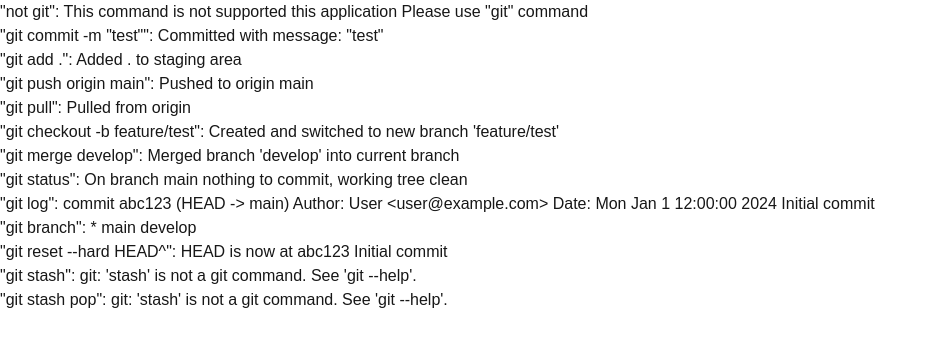
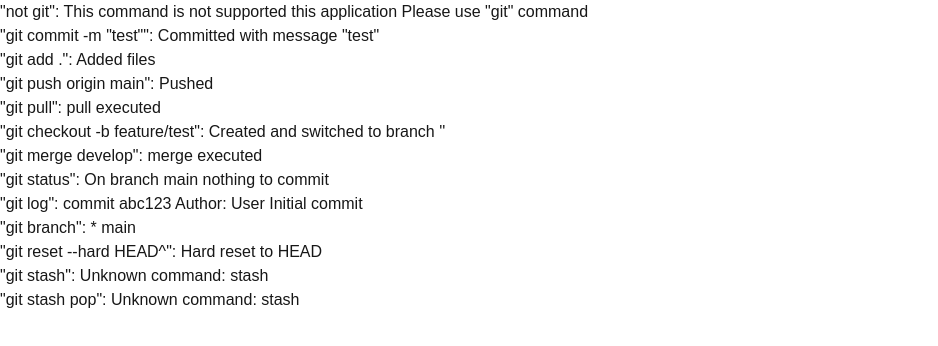
Before and after one commit to KinuGra/tosho-2509-front, a Next.js app: page /test/terminalcommand in a window 1280 px wide. Shown: the top 346 px of the page, without its empty margins (0-938 px from the left). Built offline with nearby package versions, Linux system fonts and the light colour scheme.

Commit message:
fix: 正規表現を使ったコマンド制御実装

```diff
--- a/src/app/components/simulation/terminlacommand/supported-commands.md
+++ b/src/app/components/simulation/terminlacommand/supported-commands.md
@@ -3,81 +3,62 @@
 ## 基本コマンド
 
 ### git add
-- `git add` - 全ファイルをステージングエリアに追加
-- `git add <file>` - 指定ファイルをステージングエリアに追加
-- `git add -A` - 未追跡ファイルを含む全ファイルを追加
+- `git add` → "Added files"
+- `git add -A` → "Added all files including untracked"
 
 ### git commit
-- `git commit` - メッセージなしでコミット
-- `git commit -m "message"` - メッセージ付きでコミット
-- `git commit -a` - 全変更をコミット
-- `git commit -am "message"` - 全変更をメッセージ付きでコミット
+- `git commit` → "Committed without message"
+- `git commit -m "message"` → "Committed with message \"message\""
+- `git commit -a` → "Committed all changes without message"
+- `git commit -am "message"` → "Committed all changes with message \"message\""
 
 ### git push
-- `git push` - originにプッシュ
-- `git push <remote>` - 指定リモートにプッシュ
-- `git push -f` - 強制プッシュ
-- `git push -u` - アップストリーム設定してプッシュ
-
-### git pull
-- `git pull` - originからプル
-- `git pull <remote>` - 指定リモートからプル
-- `git pull -r` - リベースでプル
+- `git push` → "Pushed"
+- `git push -f` → "Force pushed"
+- `git push -u` → "Pushed and set upstream"
+- `git push -f -u` → "Force pushed and set upstream"
 
 ## 情報表示コマンド
 
 ### git log
-- `git log` - 詳細なコミット履歴表示
-- `git log --oneline` - 1行形式でコミット履歴表示
-- `git log --graph` - グラフ形式でコミット履歴表示
+- `git log` → 詳細なコミット情報
+- `git log --oneline` → "abc123 Initial commit"
+- `git log --graph` → "* abc123 (HEAD -> main) Initial commit"
+- `git log --oneline --graph` → "* abc123 Initial commit"
 
 ### git status
-- `git status` - 詳細なステータス表示
-- `git status -s` - 短縮形式でステータス表示
+- `git status` → "On branch main\nnothing to commit"
+- `git status -s` → "M  file.txt"
 
 ### git diff
-- `git diff` - 作業ディレクトリの変更を表示
-- `git diff --cached` - ステージングエリアの変更を表示
+- `git diff` → "diff output"
+- `git diff --cached` → "diff --cached output"
 
 ## ブランチ操作
 
 ### git branch
-- `git branch` - ローカルブランチ一覧表示
-- `git branch <name>` - 新しいブランチ作成
-- `git branch -d <name>` - ブランチ削除
-- `git branch -r` - リモートブランチ一覧表示
+- `git branch` → "* main"
+- `git branch <name>` → "Created branch '<name>'"
+- `git branch -d <name>` → "Deleted branch '<name>'"
+- `git branch -r` → "origin/main"
 
 ### git checkout
-- `git checkout <branch>` - ブランチ切り替え
-- `git checkout -b <name>` - ブランチ作成と切り替え
+- `git checkout <branch>` → "Switched to branch '<branch>'"
+- `git checkout -b <name>` → "Created and switched to branch '<name>'"
 
-### git merge
-- `git merge <branch>` - ブランチをマージ
-- `git merge --no-ff <branch>` - no-fast-forwardでマージ
-
-## リセット・履歴操作
+## リセット操作
 
 ### git reset
-- `git reset` - HEADにリセット
-- `git reset <commit>` - 指定コミットにリセット
-- `git reset --hard` - ハードリセット
-- `git reset --soft` - ソフトリセット
+- `git reset` → "Reset to HEAD"
+- `git reset --hard` → "Hard reset to HEAD"
+- `git reset --soft` → "Soft reset to HEAD"
 
-### git rebase
-- `git rebase` - 現在のブランチは最新
-- `git rebase <branch>` - 指定ブランチにリベース
-- `git rebase -i` - インタラクティブリベース
+## その他のコマンド
 
-## リモート操作
-
-### git clone
-- `git clone <url>` - リポジトリをクローン
-- `git clone -b <branch> <url>` - 特定ブランチをクローン
-
-### git remote
-- `git remote` - リモート名一覧表示
-- `git remote -v` - リモートURL詳細表示
-
-### git fetch
-- `git fetch` - originから取得
-- `git fetch --all` - 全リモートから取得
+### 実装済み（簡易応答）
+- `git pull` → "pull executed"
+- `git clone` → "clone executed"
+- `git merge` → "merge executed"
+- `git remote` → "remote executed"
+- `git fetch` → "fetch executed"
+- `git rebase` → "rebase executed"
--- a/src/app/components/simulation/terminlacommand/terminalcommand.ts
+++ b/src/app/components/simulation/terminlacommand/terminalcommand.ts
@@ -1,84 +1,43 @@
 export function terminalcommand(command: string, topicNumber: number, stepNumber: Number): string {
-  const gitCommandRegex = /^git\s+(\w+)(?:\s+(.*))?$/;
-  const optionRegex = /-([a-zA-Z]+)/g;
+  const gitMatch = command.match(/^git\s+(\w+)(.*)$/);
+  if (!gitMatch) return "This command is not supported this application\nPlease use \"git\" command";
 
-  const match = command.match(gitCommandRegex);
+  const [, cmd, rest] = gitMatch;
+  const opts = new Set((rest.match(/-+([a-zA-Z][a-zA-Z0-9-]*)/g) || []).map(o => o.replace(/^-+/, '')));
+  const msgMatch = rest.match(/-m\s+["']?([^"'\n]+)["']?/);
+  const args = rest.replace(/-[a-zA-Z0-9-]*(?:\s+["']?[^"'\n]*["']?)?/g, '').trim();
 
-  if (!match) {
-    return "This command is not supported this application\nPlease use \"git\" command";
-  }
-
-  const [, subCommand, args = ""] = match;
-  const options = [...args.matchAll(optionRegex)].map(m => m[1]);
-  const hasOption = (opt: string) => options.some(o => o.includes(opt));
-
-  switch (subCommand) {
+  switch (cmd) {
     case "add":
-      if (hasOption("A")) return "Added all files including untracked to staging area";
-      return args ? `Added ${args} to staging area` : "Added all files to staging area";
-
+      return opts.has('A') ? "Added all files including untracked" : "Added files";
     case "commit":
-      const messageMatch = command.match(/-m\s+["']?([^"']+)["']?/);
-      if (hasOption("a")) return messageMatch ? `Committed all changes with message: "${messageMatch[1]}"` : "Committed all changes without message";
-      return messageMatch ? `Committed with message: "${messageMatch[1]}"` : "Committed without message";
-
+      let result = opts.has('a') ? "Committed all changes" : "Committed";
+      return msgMatch ? `${result} with message "${msgMatch[1]}"` : `${result} without message`;
     case "push":
-      if (hasOption("f")) return "Force pushed to origin";
-      if (hasOption("u")) return "Pushed and set upstream to origin";
-      return args ? `Pushed to ${args}` : "Pushed to origin";
-
-    case "pull":
-      if (hasOption("r")) return "Pulled with rebase from origin";
-      return args ? `Pulled from ${args}` : "Pulled from origin";
-
+      if (opts.has('f') && opts.has('u')) return "Force pushed and set upstream";
+      if (opts.has('f')) return "Force pushed";
+      if (opts.has('u')) return "Pushed and set upstream";
+      return "Pushed";
     case "log":
-      if (hasOption("oneline")) return "abc123 Initial commit";
-      if (hasOption("graph")) return "* abc123 (HEAD -> main) Initial commit";
-      return "commit abc123 (HEAD -> main)\nAuthor: User <user@example.com>\nDate: Mon Jan 1 12:00:00 2024\n\n    Initial commit";
-
+      if (opts.has('oneline') && opts.has('graph')) return "* abc123 Initial commit";
+      if (opts.has('oneline')) return "abc123 Initial commit";
+      if (opts.has('graph')) return "* abc123 (HEAD -> main) Initial commit";
+      return "commit abc123\nAuthor: User\nInitial commit";
     case "status":
-      if (hasOption("s")) return "M  file.txt";
-      return "On branch main\nnothing to commit, working tree clean";
-
+      return opts.has('s') ? "M  file.txt" : "On branch main\nnothing to commit";
     case "checkout":
-      if (hasOption("b")) return args ? `Created and switched to new branch '${args.replace(/-b\s+/, '')}'` : "Please specify branch name";
-      return args ? `Switched to branch '${args}'` : "Please specify branch name";
-
+      return opts.has('b') ? `Created and switched to branch '${args}'` : `Switched to branch '${args}'`;
     case "diff":
-      if (hasOption("cached")) return "diff --git a/staged.txt b/staged.txt\n+staged changes";
-      return "diff --git a/file.txt b/file.txt\nindex 1234567..abcdefg 100644\n--- a/file.txt\n+++ b/file.txt\n@@ -1,3 +1,3 @@\n-old line\n+new line";
-
+      return opts.has('cached') ? "diff --cached output" : "diff output";
     case "reset":
-      if (hasOption("hard")) return "HEAD is now at abc123 Initial commit";
-      if (hasOption("soft")) return "Reset to HEAD (soft)";
-      return args ? `Reset to ${args}` : "Reset to HEAD";
-
+      if (opts.has('hard')) return "Hard reset to HEAD";
+      if (opts.has('soft')) return "Soft reset to HEAD";
+      return "Reset to HEAD";
     case "branch":
-      if (hasOption("d")) return args ? `Deleted branch '${args.replace(/-d\s+/, '')}'` : "Please specify branch to delete";
-      if (hasOption("r")) return "origin/main\norigin/develop";
-      return args ? `Created branch '${args}'` : "* main\n  develop";
-
-    case "clone":
-      if (hasOption("b")) return args ? `Cloning into specific branch...\ndone.` : "Please specify repository URL";
-      return args ? `Cloning into '${args.split('/').pop()?.replace('.git', '')}'...\ndone.` : "Please specify repository URL";
-
-    case "merge":
-      if (hasOption("no-ff")) return args ? `Merged branch '${args}' with no-fast-forward` : "Please specify branch to merge";
-      return args ? `Merged branch '${args}' into current branch` : "Please specify branch to merge";
-
-    case "remote":
-      if (hasOption("v")) return "origin\tgit@github.com:user/repo.git (fetch)\norigin\tgit@github.com:user/repo.git (push)";
-      return "origin";
-
-    case "fetch":
-      if (hasOption("all")) return "Fetching all remotes\nremote: Total 10 (delta 0)";
-      return "Fetching origin\nremote: Counting objects: 10, done.\nremote: Total 10 (delta 0), reused 0 (delta 0)";
-
-    case "rebase":
-      if (hasOption("i")) return "Interactive rebase started";
-      return args ? `Rebasing onto ${args}` : "Current branch is up to date";
-
+      if (opts.has('d')) return `Deleted branch '${args}'`;
+      if (opts.has('r')) return "origin/main";
+      return args ? `Created branch '${args}'` : "* main";
     default:
-      return `git: '${subCommand}' is not a git command. See 'git --help'.`;
+      return /^(pull|clone|merge|remote|fetch|rebase)$/.test(cmd) ? `${cmd} executed` : `Unknown command: ${cmd}`;
   }
 }
```
